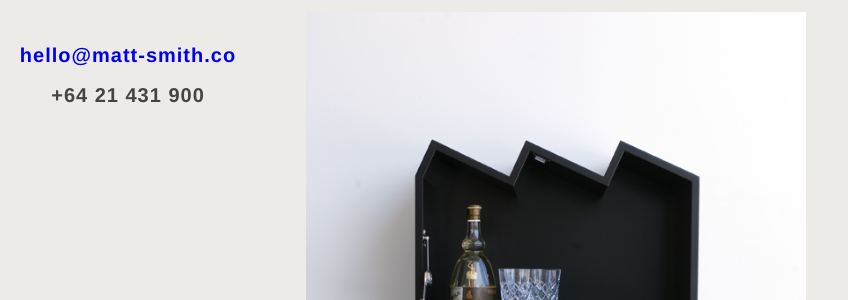
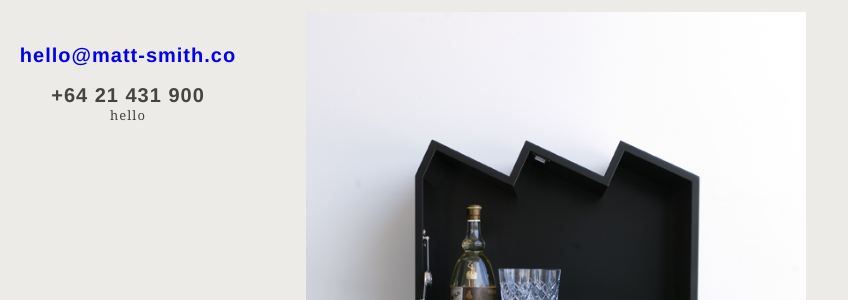
Before and after one commit to studiomattsmith/studiomattsmith.github.io, a Jekyll site: the page built from _posts/2011-01-01-punga.md, in a window 1280 px wide. Shown: the part 124-424 px from the top of the page, without its empty margins (0-848 px from the left). Built offline with Jekyll 4.4.1, drawn with Linux system fonts in a browser that asks for light colours.

Commit message:
Update nav.html

```diff
--- a/_includes/nav.html
+++ b/_includes/nav.html
@@ -8,5 +8,8 @@
 <br><br>
 +64 21 431 900
 	</ul>
+	<contact>
+		hello
+	</contact>
 
 </div>
```
